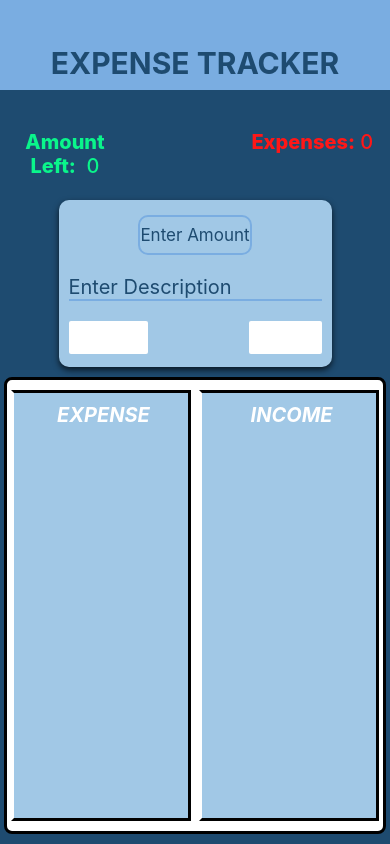
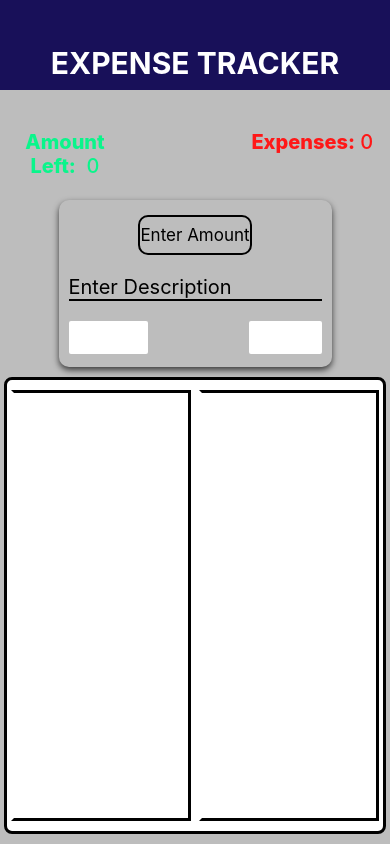
Before and after one commit to nikkumbh/ExpenseTracket_ReactNative, a React Native app: screen / in a window 390 px wide. Built offline with nearby package versions, Linux system fonts and the light colour scheme.

Commit message:
added pie Chart

```diff
--- a/App.js
+++ b/App.js
@@ -85,7 +85,7 @@ const styles = StyleSheet.create({
     alignItems: "center",
     justifyContent: "center",
     // backgroundColor: '#EEEEEE',
-    backgroundColor: Color.primary,
+    backgroundColor: Color.background,
   },
   textContainer: {
     width: '100%',
--- a/Components/Header.js
+++ b/Components/Header.js
@@ -18,7 +18,7 @@ const styles = StyleSheet.create({
         width : '100%',
         alignItems: 'center',
         padding: 10,
-        backgroundColor: Color.secondary,
+        backgroundColor: Color.header,
         height: 90,
       },
       heading: {
@@ -26,6 +26,6 @@ const styles = StyleSheet.create({
         fontSize: 30,
         marginTop: 35,
         fontWeight:"bold",
-        color:Color.primary
+        color: 'white',
       },
 })
--- a/constants/Color.js
+++ b/constants/Color.js
@@ -1,5 +1,14 @@
+// export default {
+//     primary : '#1e4b70',
+//     secondary : '#7aade1',
+//     ternary : '#a1c8e6',
+// }
+
 export default {
-    primary : '#1e4b70',
-    secondary : '#7aade1',
-    ternary : '#a1c8e6',
-}
+    header: "#181059",
+    background: "#BDBDBD",
+    lightPurple: "#605C8C",
+    white: "#ffffff",
+    black: "#000000",
+    yellow: "#DCC079",
+  };
```
Also changed, not shown: Components/PieCharts.js (added, +56 -0 lines).
